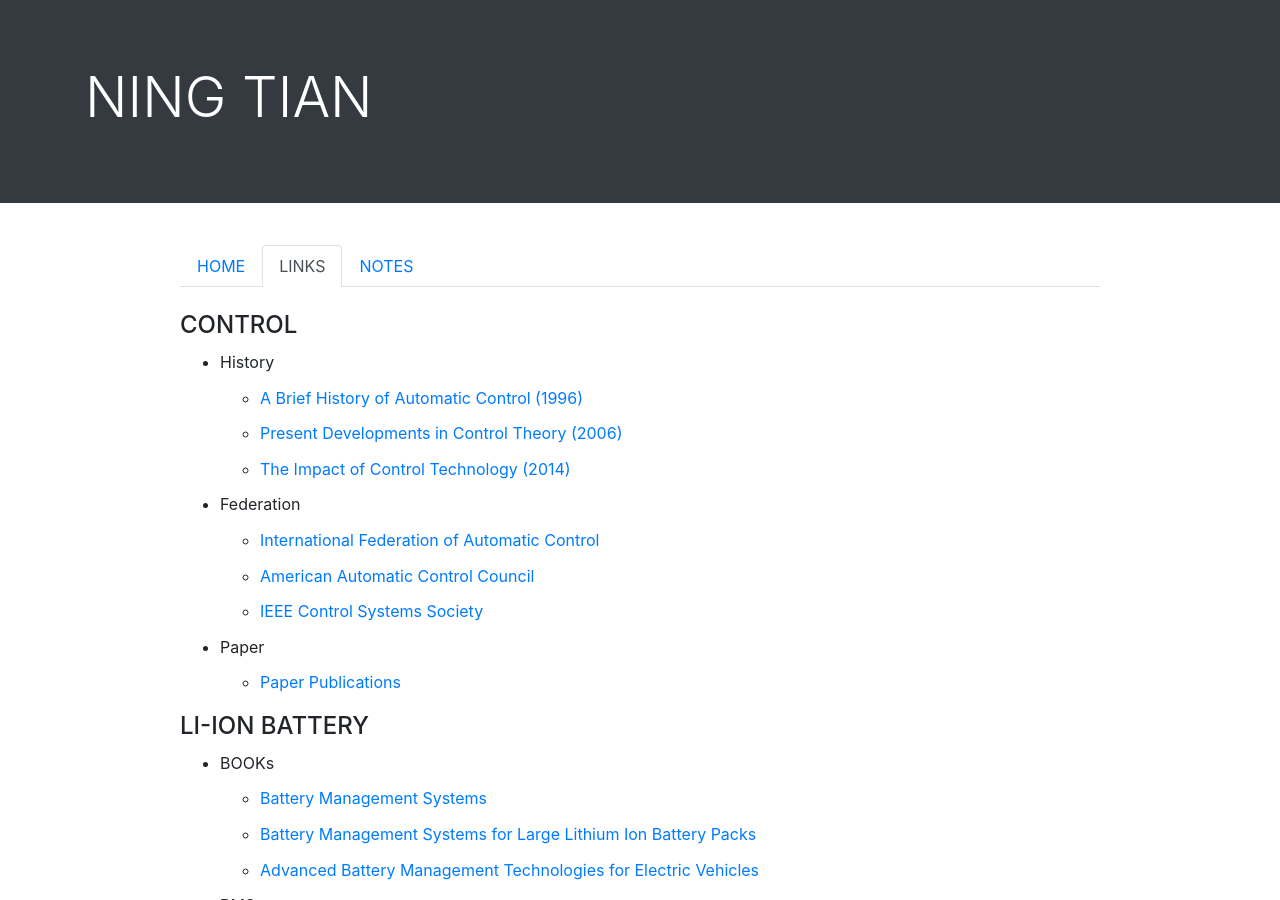
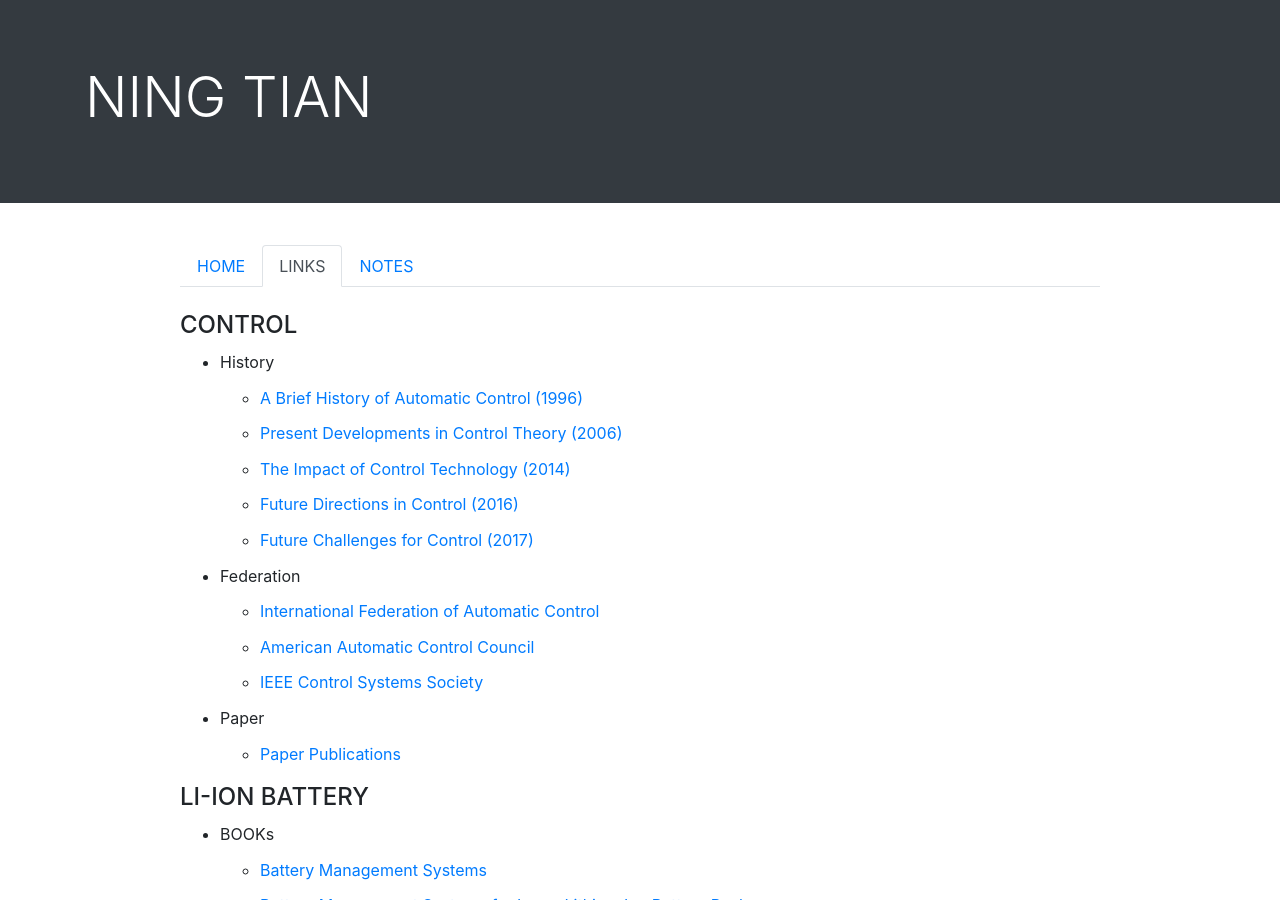
Before and after one commit to ningtian/ningtian.github.io, a Jekyll site: the page links/index.html, which Jekyll copies as it is, in a window 1280 px wide and 900 px high. Built offline with Jekyll 4.4.1, drawn with Linux system fonts in a browser that asks for light colours.

Commit message:
Update index.html

```diff
--- a/links/index.html
+++ b/links/index.html
@@ -59,6 +59,8 @@
 		<li><a href="https://pdfs.semanticscholar.org/0621/058f36225d708aab613bf1e0a074871ad28c.pdf">A Brief History of Automatic Control (1996) </a></li>
 		<li><a href="https://www.ifac-control.org/about/ifac-50-lectures/2-Anderson.pdf">Present Developments in Control Theory (2006) </a></li>
 		<li><a href="http://ieeecss.org/impact-control-technology-2nd-edition">The Impact of Control Technology (2014) </a></li>
+		<li><a href="http://www.ieeecss-oll.org/node/107">Future Directions in Control (2016) </a></li>
+		<li><a href="/files/lamnabhi-lagarrigue2017.pdf">Future Challenges for Control (2017)</a></li>
 	        </ul>
 
 		<li>Federation
```
